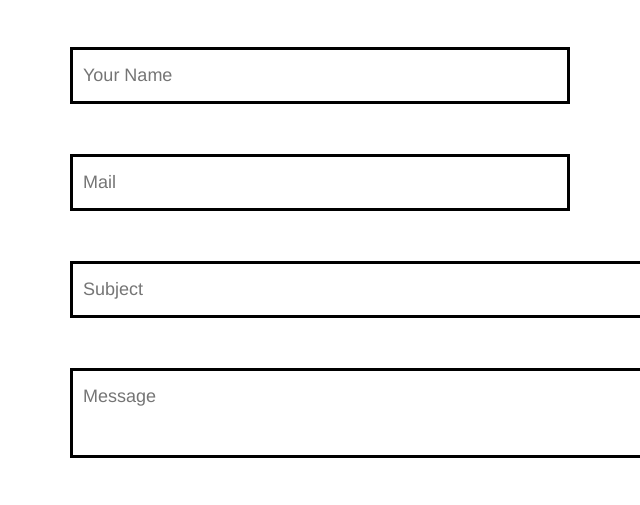
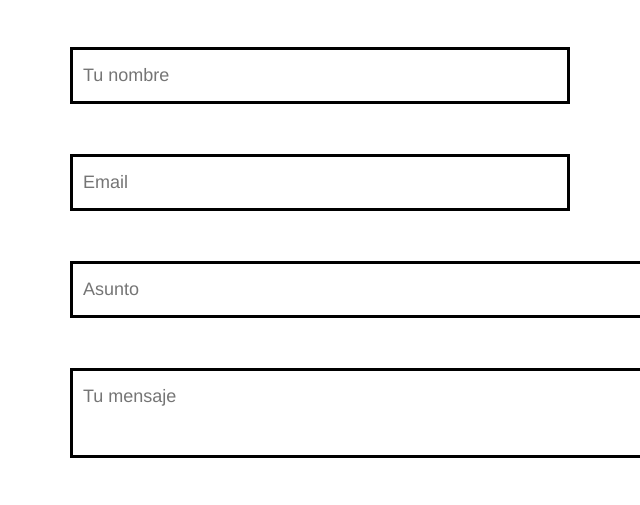
Before and after one commit to mamaaartin/LU-ALUNADA, a website: page contact.html in a window 1280 px wide. Shown: the part 201-706 px from the top of the page, 30-670 px from the left. Drawn offline with Linux system fonts and the light colour scheme.

```diff
--- a/contact.html
+++ b/contact.html
@@ -82,10 +82,10 @@
                     <a class="contact__Phone" href="https://wa.me/59898838302">+598 98838302</a>
                 </div>
             </div>
-            <input class="contact__boxName" type="text" name="Tu Nombre" id="name" placeholder="Your Name" required>
-            <input class="contact__boxMail" type="email" name="Email" id="mail" placeholder="Mail" required>
-            <input class="contact__boxSubject" type="text" name="Asunto" id="subject" placeholder="Subject" required>
-            <textarea class="contact__boxMessage" name="message" id="Tu mensaje" placeholder="Message"
+            <input class="contact__boxName" type="text" name="name" id="name" placeholder="Tu nombre" required>
+            <input class="contact__boxMail" type="email" name="mail" id="mail" placeholder="Email" required>
+            <input class="contact__boxSubject" type="text" name="subject" id="subject" placeholder="Asunto" required>
+            <textarea class="contact__boxMessage" name="message" id="message" placeholder="Tu mensaje"
                 required></textarea>
             <input class="contact__btn" type="submit" value="Enviar">
         </form>
```
